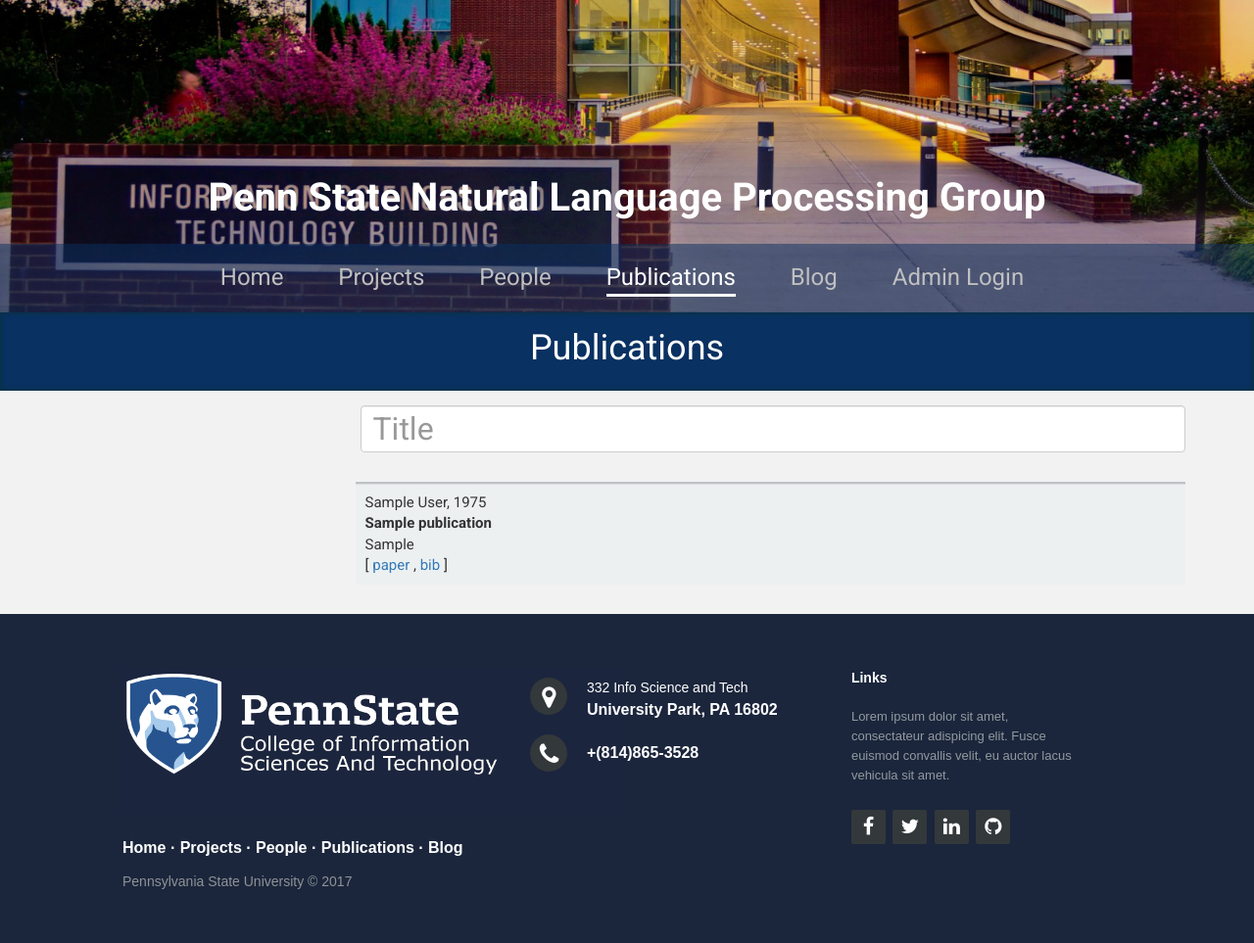
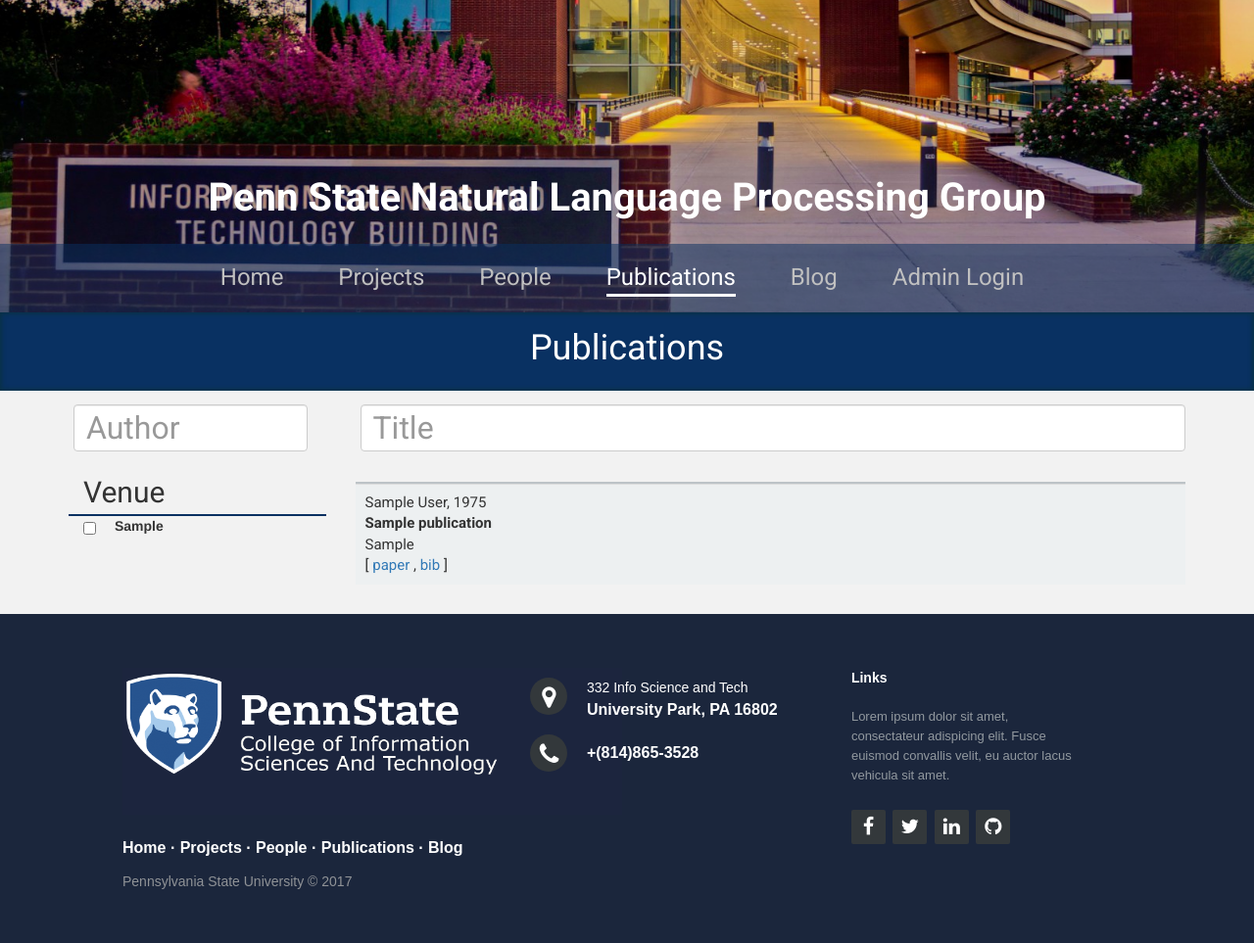
Before and after one commit to jasonchhay/citeseerx-website, a Django app: page /publications/ in a window 1280 px wide. Shown: the whole page at 98% size. Run offline with Django 3.2, Linux system fonts and the light colour scheme; tables that the repository leaves empty hold one stand-in row (values such as "Sample post"); some libraries are stand-ins or nearby versions.

Commit message:
next add buttons for year and author/venue.

```diff
--- a/psuwebsite/static/psuwebsite/css/textstyles.css
+++ b/psuwebsite/static/psuwebsite/css/textstyles.css
@@ -211,3 +211,38 @@
     font-size: 15px;
     font-family: 'Roboto', sans-serif;
 }
+
+.venuelabel {
+    font-size: 30px;
+    font-family: 'Roboto', sans-serif;
+    margin-top: 20px;
+    font-weight: 400;
+    border-bottom: 2px solid #093162 !important;
+}
+
+.onecheck {
+
+}
+
+.labelword {
+    word-wrap: break-word;
+    display: inline;
+}
+
+
+
+label {
+  display: block;
+  padding-left: 15px;
+  text-indent: -15px;
+}
+input {
+  width: 13px;
+  height: 13px;
+  padding: 0;
+  margin:0;
+  vertical-align: bottom;
+  position: relative;
+  top: -1px;
+  *overflow: hidden;
+}
--- a/publications/views.py
+++ b/publications/views.py
@@ -7,4 +7,6 @@
 
 def publications(request):
     publications = Publications.objects.all().filter().order_by('-year')
-    return render(request, 'psuwebsite/publications.html', {'publications': publications})
+    distinctvenue = Publications.objects.order_by().values_list('venue', flat=True).distinct()
+    return render(request, 'psuwebsite/publications.html', {'publications': publications,
+                                                            'distinctvenues': distinctvenue})
--- a/templates/psuwebsite/publications.html
+++ b/templates/psuwebsite/publications.html
@@ -1,6 +1,6 @@
 {% load staticfiles %}
 <!DOCTYPE html>
-<html lang="en">
+<html lang="en" xmlns="http://www.w3.org/1999/html">
   <head>
     <meta charset="utf-8">
     <meta http-equiv="X-UA-Compatible" content="IE=edge">
@@ -14,7 +14,7 @@
     <link href="{% static 'psuwebsite/css/textstyles.css' %}" rel = "stylesheet">
     <link rel="stylesheet" href="{% static 'psuwebsite/css/footer-distributed-with-address-and-phones.css' %}">
     <link rel="stylesheet" href="http://maxcdn.bootstrapcdn.com/font-awesome/4.2.0/css/font-awesome.min.css">
-    <link rel="stylesheet" href="{% static 'psuwebsite/css/datatables.css' %}"/>
+    <link rel="stylesheet" href="{% static 'psuwebsite/css/datatables.css' %}">
 
 
     <script src="{% static 'psuwebsite/js/jquery-3.2.1.js' %}"></script>
@@ -60,7 +60,23 @@
         <div class = "container bodytext">
             <div class = "row">
                 <div class = "col-md-3">
-
+                    <div class = "col-sm-12 col-md-12 centerinputfix">
+                        <input type = "text" placeholder = "Author" id = "authorinput" class = "form-control titleform">
+                    </div>
+                    <div class = "col-sm-12 col-md-12 venuelabel">
+                        Venue
+                    </div>
+                    <br>
+                    <br>
+                    <div class = "col-sm-12 col-md-12">
+                        <div class="form-group">
+                    {% for distinctvenue in distinctvenues %}
+                            <input type="checkbox" id="venue{{ forloop.counter }}" class = "onecheck">
+                            <label for="venue{{ forloop.counter }}" class = "labelword">{{ distinctvenue }}</label>
+                        <br>
+                    {% endfor %}
+                        </div>
+                    </div>
                 </div>
                 <div class = "col-md-9">
                     <div class = "col-sm-12 col-md-12 centerinputfix">
@@ -182,24 +198,9 @@
   </script> -->
 
     <script>
-        $("#titleinput").on("keyup", function() {
-           var value = $(this).val().toUpperCase();
-           var num = {{ publications|length }};
-           for ( i = 1; i<={{ publications|length }}; i++ )
-            {
-                var id = 'title' + i;
-                var title = document.getElementById(id).textContent;
-                var title = title.toUpperCase();
-                if(title.indexOf(value) == -1) {
-                    var trnew = "tr" + i;
-                    $("#" + trnew).hide();
-                }
-                else {
-                    var trnew = "tr" + i;
-                    $("#" + trnew).show();
-                }
-            }
-            var counter = 0;
+
+        function changehighlight() {
+          var counter = 0;
             $("tr:visible").each(function(){
 
                 if(counter % 2 == 1){
@@ -220,7 +221,74 @@
                 }
 
             });
+        };
 
+        $("#titleinput").on("keyup", function() {
+           var value = $(this).val().toUpperCase();
+           var num = {{ publications|length }};
+           for ( i = 1; i<={{ publications|length }}; i++ )
+            {
+                var id = 'title' + i;
+                var title = document.getElementById(id).textContent;
+                var title = title.toUpperCase();
+                if(title.indexOf(value) == -1) {
+                    var trnew = "tr" + i;
+                    $("#" + trnew).hide();
+                }
+                else {
+                    var trnew = "tr" + i;
+                    $("#" + trnew).show();
+                }
+            }
+            changehighlight();
+
+        });
+
+        $("#authorinput").on("keyup", function() {
+           var value = $(this).val().toUpperCase();
+           var num = {{ publications|length }};
+           for ( i = 1; i<={{ publications|length }}; i++ )
+            {
+                var id = 'author' + i;
+                var author = document.getElementById(id).textContent;
+                var author = author.toUpperCase();
+                if(author.indexOf(value) == -1) {
+                    var trnew = "tr" + i;
+                    $("#" + trnew).hide();
+                }
+                else {
+                    var trnew = "tr" + i;
+                    $("#" + trnew).show();
+                }
+            }
+            changehighlight();
+
+        });
+
+        $('input.onecheck').on('change', function() {
+            $('input.onecheck').not(this).prop('checked', false);
+        });
+
+        $('input.onecheck').on('checked', function() {
+
+            $("#"+id).next("label").html()
+           var value = $(this).val().toUpperCase();
+           var num = {{ publications|length }};
+           for ( i = 1; i<={{ publications|length }}; i++ )
+            {
+                var id = 'author' + i;
+                var author = document.getElementById(id).textContent;
+                var author = author.toUpperCase();
+                if(author.indexOf(value) == -1) {
+                    var trnew = "tr" + i;
+                    $("#" + trnew).hide();
+                }
+                else {
+                    var trnew = "tr" + i;
+                    $("#" + trnew).show();
+                }
+            }
+            changehighlight();
         });
     </script>
 </html>
```
